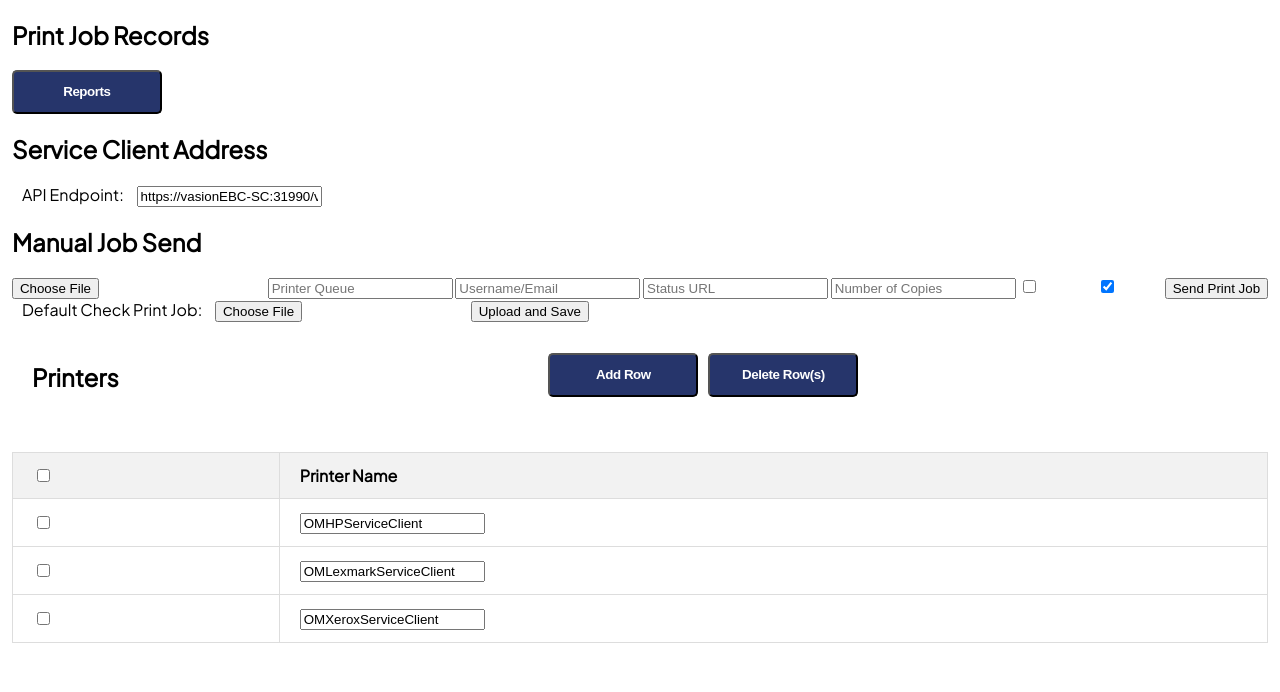
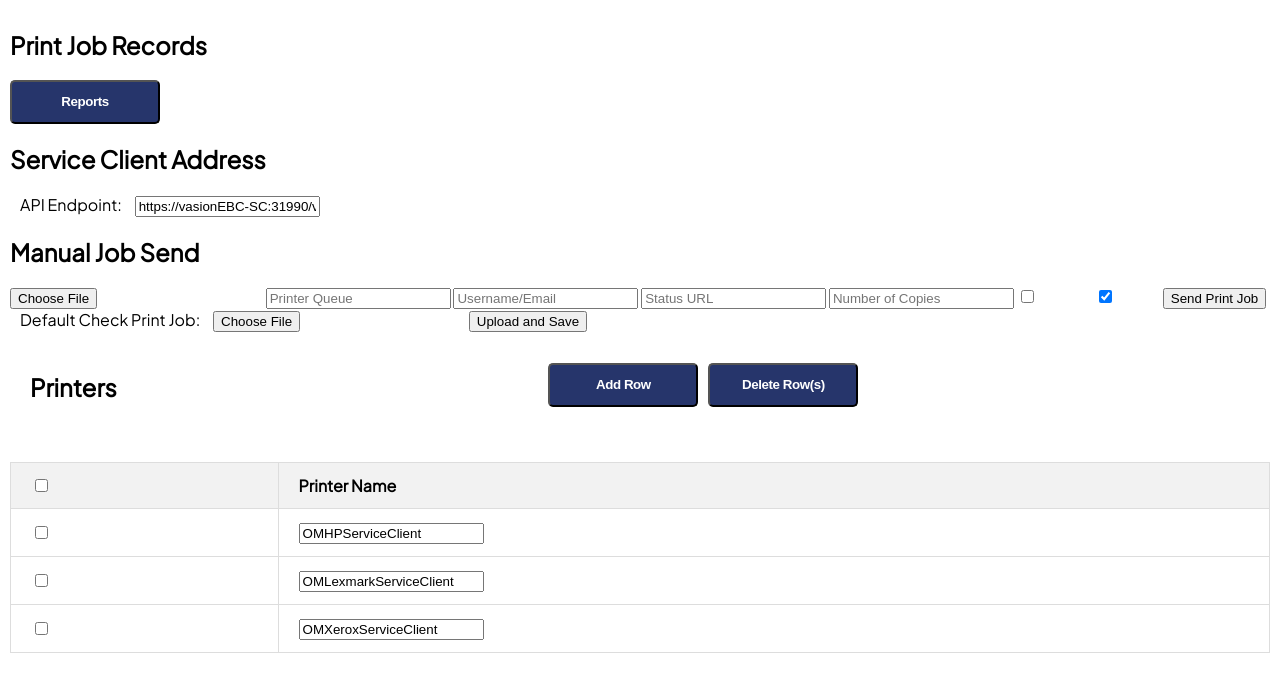
Before and after one commit to KenMickelsen/APIPrintingDemo, a Flask app: page /settings in a window 1280 px wide. Shown: the part 86-778 px from the top of the page. Run offline with Flask 3, Linux system fonts and the light colour scheme; parts of the project's set-up code (start-up, migrations or seed data) failed here and were passed over.

Commit message:
Update styles.css

```diff
--- a/Static/styles.css
+++ b/Static/styles.css
@@ -366,7 +366,7 @@ img {
     }
 
     .content-wrapper {
-        display: flex;
+        padding: 10px;
     }
 
     .table-header {
```
